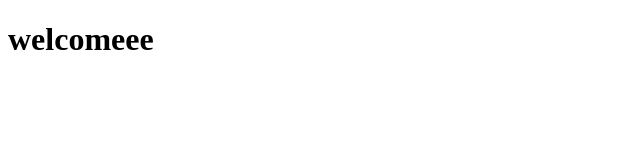
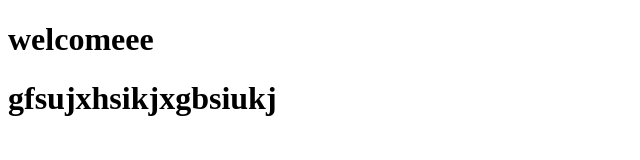
Before and after one commit to saisreeja14/repository1, a plain HTML site: page index.html in a window 1280 px wide. Shown: the whole page, without its empty margins (0-640 px from the left). Drawn offline with Linux system fonts and the light colour scheme.

Commit message:
Update index.html

```diff
--- a/index.html
+++ b/index.html
@@ -7,5 +7,6 @@
 </head>
 <body>
     <h1>welcomeee</h1>
+    <h1>gfsujxhsikjxgbsiukj</h1>
 </body>
 </html>
```
